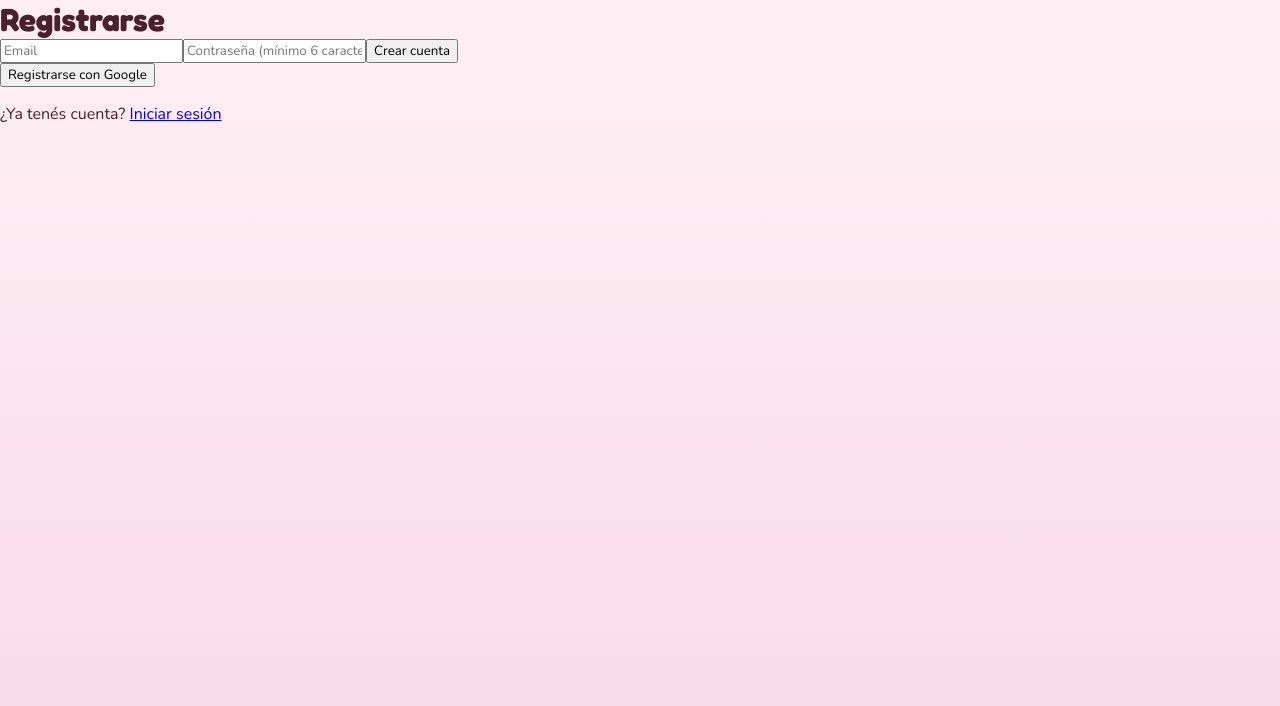
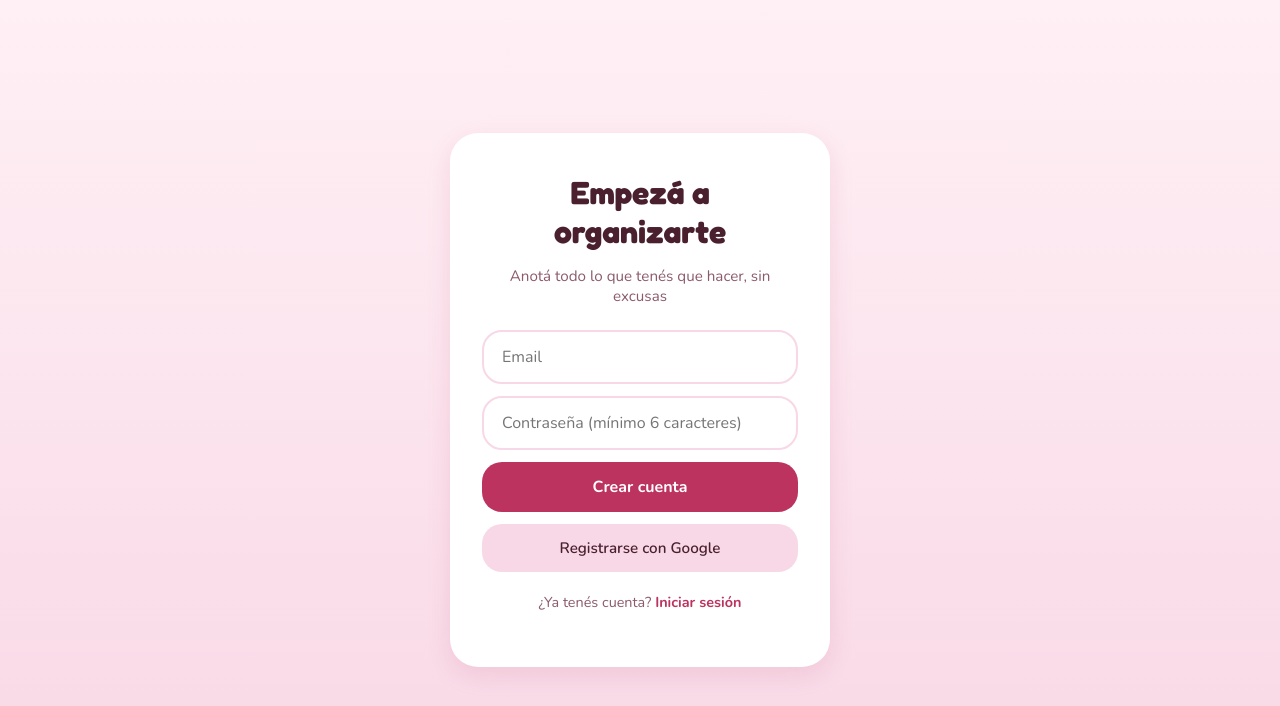
Before and after one commit to valefresia/matecode-tasks, a React (Vite) app: page /register in a window 1280 px wide. Shown: the top 706 px of the page. Built offline with nearby package versions, Linux system fonts and the light colour scheme; no server answers.

Commit message:
modifique el login y register para que sea mas estetico

```diff
--- /dev/null
+++ b/src/components/TodoForm.css
@@ -0,0 +1,23 @@
+.todo-form {
+    background: var(--color-white);
+    border-radius: var(--radius-lg);
+    box-shadow: var(--shadow-soft);
+    padding: 20px;
+    display: flex;
+    flex-direction: column;
+    gap: 12px;
+    margin-bottom: 24px;
+}
+
+.todo-form input {
+    padding: 12px 16px;
+    border: 2px solid var(--color-surface-light);
+    border-radius: var(--radius-md);
+    font-size: 1rem;
+    outline: none;
+    transition: border-color 0.2s ease;
+}
+
+.todo-form input:focus {
+    border-color: var(--color-accent);
+}
--- a/src/components/TodoForm.tsx
+++ b/src/components/TodoForm.tsx
@@ -1,5 +1,6 @@
 import { useState, type FormEvent } from "react";
 import type { NewTask, Task } from "../types/task";
+import "./TodoForm.css";
 
 interface TodoFormProps {
     onSubmit: (task: NewTask) => void;
@@ -24,7 +25,7 @@ export const TodoForm = ({ onSubmit, initialTask }: TodoFormProps) => {
     };
 
     return (
-        <form onSubmit={handleSubmit}>
+        <form className="todo-form" onSubmit={handleSubmit}>
             <input
                 type="text"
                 placeholder="Título de la tarea"
@@ -38,7 +39,9 @@ export const TodoForm = ({ onSubmit, initialTask }: TodoFormProps) => {
                 value={description}
                 onChange={(e) => setDescription(e.target.value)}
             />
-            <button type="submit">{initialTask ? "Guardar cambios" : "Agregar tarea"}</button>
+            <button className="btn-primary" type="submit">
+                {initialTask ? "Guardar cambios" : "Agregar tarea"}
+            </button>
         </form>
     );
 };
--- /dev/null
+++ b/src/components/TodoList.css
@@ -0,0 +1,85 @@
+.todo-list {
+    list-style: none;
+    padding: 0;
+    margin: 0;
+    display: flex;
+    flex-direction: column;
+    gap: 12px;
+}
+
+.todo-item {
+    background: var(--color-white);
+    border-radius: var(--radius-md);
+    box-shadow: var(--shadow-soft);
+    padding: 16px 20px;
+    display: flex;
+    align-items: flex-start;
+    gap: 12px;
+}
+
+.todo-item.completed {
+    opacity: 0.6;
+}
+
+.todo-checkbox {
+    width: 22px;
+    height: 22px;
+    accent-color: var(--color-accent);
+    margin-top: 2px;
+    flex-shrink: 0;
+    cursor: pointer;
+}
+
+.todo-content {
+    flex: 1;
+    min-width: 0;
+}
+
+.todo-title {
+    font-family: var(--font-heading);
+    font-size: 1.05rem;
+    display: block;
+}
+
+.todo-title.completed {
+    text-decoration: line-through;
+    color: var(--color-text-muted);
+}
+
+.todo-description {
+    color: var(--color-text-muted);
+    font-size: 0.9rem;
+    margin: 4px 0 10px;
+}
+
+.todo-actions {
+    display: flex;
+    gap: 8px;
+}
+
+.btn-edit,
+.btn-delete {
+    border: none;
+    border-radius: var(--radius-sm);
+    padding: 6px 14px;
+    font-size: 0.8rem;
+    font-weight: 700;
+}
+
+.btn-edit {
+    background: var(--color-surface-light);
+    color: var(--color-accent-dark);
+}
+
+.btn-edit:hover {
+    background: var(--color-surface);
+}
+
+.btn-delete {
+    background: #FDECEA;
+    color: var(--color-danger);
+}
+
+.btn-delete:hover {
+    background: #FBD5D0;
+}
--- a/src/pages/Login.tsx
+++ b/src/pages/Login.tsx
@@ -31,8 +31,8 @@ export const Login = () => {
     return (
         <div className="auth-page">
             <div className="auth-card">
-                <h1>Hola de nuevo 🧉</h1>
-                <p className="auth-subtitle">Iniciá sesión para ver tus tareas</p>
+                <h1>No te olvides de nada</h1>
+                <p className="auth-subtitle">Tu agenda te espera, iniciá sesión</p>
 
                 {error && <p className="auth-error" role="alert">{error}</p>}
 
--- /dev/null
+++ b/src/pages/Register.css
@@ -0,0 +1,104 @@
+.auth-page {
+    min-height: 100vh;
+    display: flex;
+    align-items: center;
+    justify-content: center;
+    padding: 24px;
+}
+
+.auth-card {
+    background: var(--color-white);
+    border-radius: var(--radius-lg);
+    box-shadow: var(--shadow-soft);
+    padding: 40px 32px;
+    width: 100%;
+    max-width: 380px;
+    text-align: center;
+}
+
+.auth-card h1 {
+    font-size: 2rem;
+    margin-bottom: 8px;
+}
+
+.auth-subtitle {
+    color: var(--color-text-muted);
+    font-size: 0.95rem;
+    margin-bottom: 24px;
+}
+
+.auth-error {
+    background: #FDECEA;
+    color: var(--color-danger);
+    border-radius: var(--radius-sm);
+    padding: 10px 14px;
+    font-size: 0.9rem;
+    margin-bottom: 16px;
+}
+
+.auth-form {
+    display: flex;
+    flex-direction: column;
+    gap: 12px;
+}
+
+.auth-form input {
+    padding: 14px 18px;
+    border: 2px solid var(--color-surface-light);
+    border-radius: var(--radius-md);
+    font-size: 1rem;
+    outline: none;
+    transition: border-color 0.2s ease;
+}
+
+.auth-form input:focus {
+    border-color: var(--color-accent);
+}
+
+.btn-primary {
+    background: var(--color-accent);
+    color: var(--color-white);
+    border: none;
+    border-radius: var(--radius-md);
+    padding: 14px;
+    font-size: 1rem;
+    font-weight: 700;
+    transition: background 0.2s ease;
+}
+
+.btn-primary:hover {
+    background: var(--color-accent-dark);
+}
+
+.btn-google {
+    background: var(--color-surface-light);
+    color: var(--color-text);
+    border: none;
+    border-radius: var(--radius-md);
+    padding: 14px;
+    font-size: 0.95rem;
+    font-weight: 600;
+    margin-top: 12px;
+    width: 100%;
+    transition: background 0.2s ease;
+}
+
+.btn-google:hover {
+    background: var(--color-surface);
+}
+
+.auth-switch {
+    margin-top: 20px;
+    font-size: 0.9rem;
+    color: var(--color-text-muted);
+}
+
+.auth-switch a {
+    color: var(--color-accent);
+    font-weight: 700;
+    text-decoration: none;
+}
+
+.auth-switch a:hover {
+    text-decoration: underline;
+}
--- a/src/pages/Register.tsx
+++ b/src/pages/Register.tsx
@@ -1,6 +1,7 @@
 import { useState, type FormEvent } from "react";
 import { useNavigate, Link } from "react-router-dom";
 import { useAuth } from "../hooks/useAuth";
+import "./Auth.css";
 
 export const Register = () => {
     const [email, setEmail] = useState("");
@@ -28,12 +29,13 @@ export const Register = () => {
     };
 
     return (
-        <div>
-            <h1>Registrarse</h1>
+        <div className="auth-page">
+            <div className="auth-card">
+                <h1>Empezá a organizarte</h1>
+                <p className="auth-subtitle">Anotá todo lo que tenés que hacer, sin excusas</p>
+                {error && <p className="auth-error" role="alert">{error}</p>}
 
-            {error && <p role="alert">{error}</p>}
-
-            <form onSubmit={handleSubmit}>
+                <form className="auth-form" onSubmit={handleSubmit}>
                     <input
                         type="email"
                         placeholder="Email"
@@ -49,14 +51,17 @@ export const Register = () => {
                         required
                         minLength={6}
                     />
-                <button type="submit">Crear cuenta</button>
+                    <button className="btn-primary" type="submit">Crear cuenta</button>
                 </form>
 
-            <button onClick={handleGoogleRegister}>Registrarse con Google</button>
+                <button className="btn-google" onClick={handleGoogleRegister}>
+                    Registrarse con Google
+                </button>
 
-            <p>
+                <p className="auth-switch">
                     ¿Ya tenés cuenta? <Link to="/login">Iniciar sesión</Link>
                 </p>
             </div>
+        </div>
     );
 };
--- /dev/null
+++ b/src/pages/Tasks.css
@@ -0,0 +1,64 @@
+.tasks-page {
+    max-width: 600px;
+    margin: 0 auto;
+    padding: 32px 20px 60px;
+}
+
+.tasks-header {
+    display: flex;
+    justify-content: space-between;
+    align-items: center;
+    margin-bottom: 24px;
+    flex-wrap: wrap;
+    gap: 12px;
+}
+
+.tasks-header h1 {
+    font-size: 1.8rem;
+}
+
+.tasks-user {
+    font-size: 0.85rem;
+    color: var(--color-text-muted);
+}
+
+.btn-logout {
+    background: var(--color-white);
+    color: var(--color-accent);
+    border: 2px solid var(--color-accent);
+    border-radius: var(--radius-md);
+    padding: 8px 16px;
+    font-size: 0.85rem;
+    font-weight: 700;
+    transition: all 0.2s ease;
+}
+
+.btn-logout:hover {
+    background: var(--color-accent);
+    color: var(--color-white);
+}
+
+.tasks-error {
+    background: #FDECEA;
+    color: var(--color-danger);
+    border-radius: var(--radius-sm);
+    padding: 10px 14px;
+    font-size: 0.9rem;
+    margin-bottom: 16px;
+}
+
+.tasks-loading,
+.tasks-empty {
+    text-align: center;
+    color: var(--color-text-muted);
+    padding: 32px 0;
+}
+
+.btn-cancel-edit {
+    background: none;
+    border: none;
+    color: var(--color-text-muted);
+    text-decoration: underline;
+    font-size: 0.85rem;
+    margin-top: 8px;
+}
--- a/src/pages/Tasks.tsx
+++ b/src/pages/Tasks.tsx
@@ -4,6 +4,7 @@ import { useTasks } from "../hooks/useTasks";
 import { TodoForm } from "../components/TodoForm";
 import { TodoList } from "../components/TodoList";
 import type { Task, NewTask } from "../types/task";
+import "./Tasks.css";
 
 export const Tasks = () => {
     const { user, logout } = useAuth();
@@ -29,22 +30,29 @@ export const Tasks = () => {
     };
 
     return (
-        <div>
-            <h1>Mis tareas</h1>
-            <p>Sesión iniciada como: {user?.email}</p>
-            <button onClick={logout}>Cerrar sesión</button>
+        <div className="tasks-page">
+            <div className="tasks-header">
+                <div>
+                    <h1>Mi agenda ✨</h1>                    <p className="tasks-user">{user?.email}</p>
+                </div>
+                <button className="btn-logout" onClick={logout}>Cerrar sesión</button>
+            </div>
 
-            {error && <p role="alert">{error}</p>}
+            {error && <p className="tasks-error" role="alert">{error}</p>}
 
             <TodoForm
                 key={editingTask?.id ?? "new"}
                 onSubmit={handleFormSubmit}
                 initialTask={editingTask ?? undefined}
             />
-            {editingTask && <button onClick={handleCancelEdit}>Cancelar edición</button>}
+            {editingTask && (
+                <button className="btn-cancel-edit" onClick={handleCancelEdit}>
+                    Cancelar edición
+                </button>
+            )}
 
             {loading ? (
-                <p>Cargando tareas...</p>
+                <p className="tasks-loading">Cargando tareas...</p>
             ) : (
                 <TodoList
                     tasks={tasks}
```
Also changed, not shown: src/components/TodoList.tsx (+15 -9 lines). Lines whose indentation alone changed are shown as unchanged.
